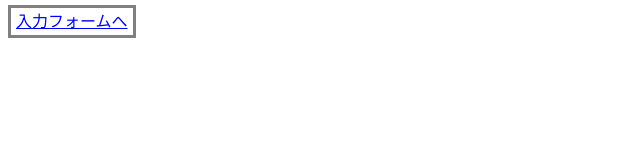
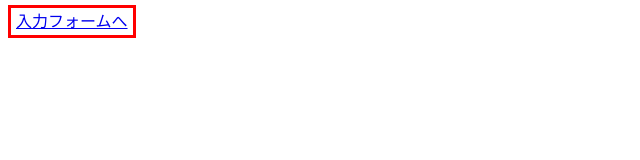
Before and after one commit to arusaruhi-k/conflict-test, a plain HTML site: page index.html in a window 1280 px wide. Shown: the whole page, without its empty margins (0-640 px from the left). Drawn offline with Linux system fonts and the light colour scheme.

Commit message:
チーム開発更新

```diff
--- a/index.html
+++ b/index.html
@@ -7,7 +7,7 @@
 </head>
 <style>
   a{
-    border: solid grey 3px;
+    border: solid red 3px;
     padding: 5px;
   }
 </style>
```
Also changed, not shown: form.html (+1 -1 lines).
